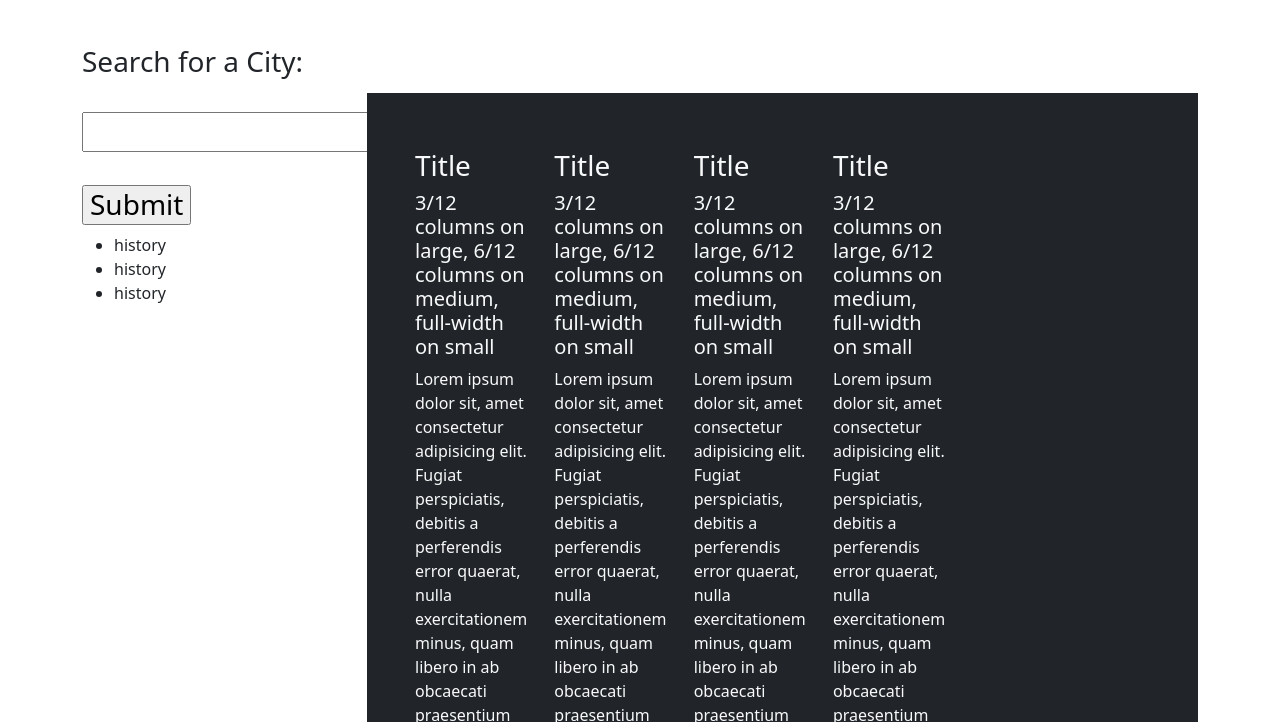
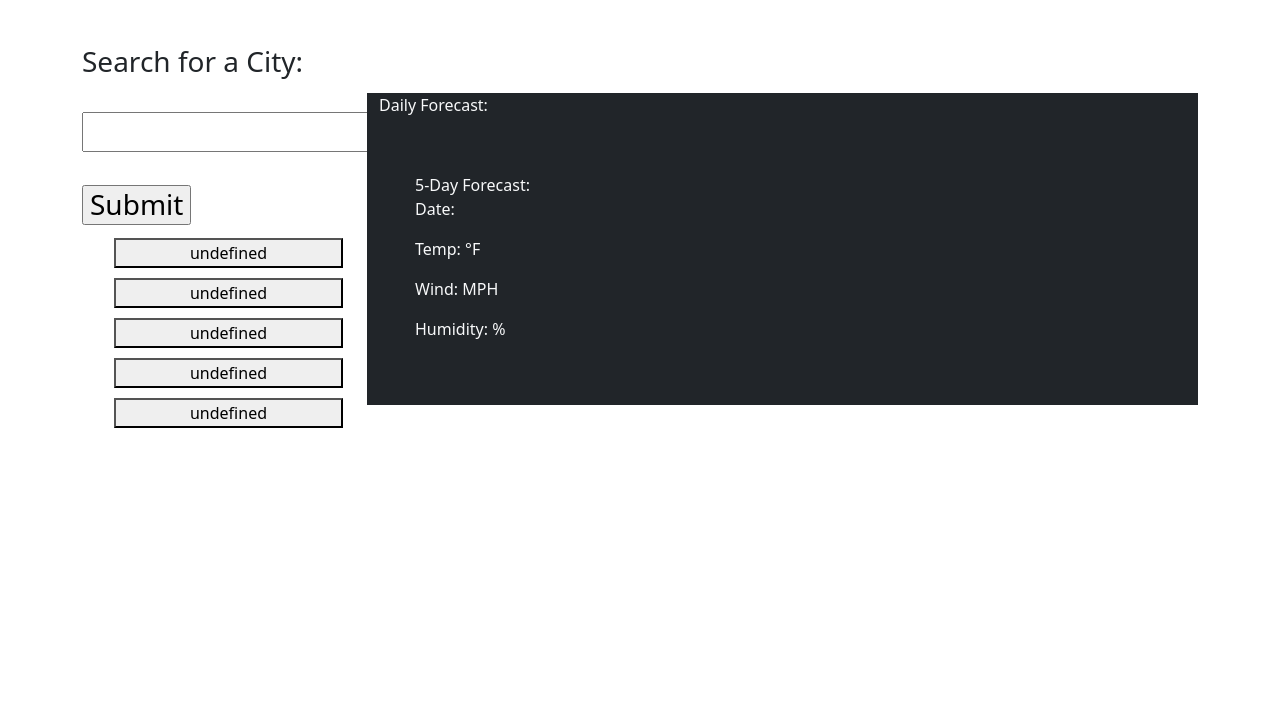
Before and after one commit to krchandler27/weather-widget, a plain HTML site: page index.html in a window 1280 px wide. Shown: the part 78-800 px from the top of the page. Drawn offline with nearby package versions, Linux system fonts and the light colour scheme.

Commit message:
did a ton of work, started to work on styling, also working on fiveDay function, finished saveCity function

```diff
--- a/assets/css/style.css
+++ b/assets/css/style.css
@@ -3,9 +3,18 @@
     color: white;
     text-align: center;
    line-height: 75px;
-
 }
 
 .hide {
     display: none;
 }
+
+#oldCities {
+    display: flex;
+   flex-direction: column;
+}
+
+.searchedCities {
+margin-top: 5px;
+margin-bottom: 5px;
+}
--- a/assets/js/script.js
+++ b/assets/js/script.js
@@ -10,10 +10,9 @@ var searchBox = document.getElementById('searchBox');
 var date = document.getElementById('date');
 var weatherIcon = document.getElementById('weather-icon');
 
-function getAPI(event) {
-    city = document.getElementById('searchBox').value;
+function getAPI(event, prevCity) {
+    city = prevCity || document.getElementById('searchBox').value;
     queryURL = 'http://api.openweathermap.org/data/2.5/weather?q=' + city + '&appid=' + APIKey + '&units=imperial'
-    event.preventDefault();
     var CAPcity = city.charAt(0).toUpperCase() + city.slice(1);
 
     fetch(queryURL)
@@ -32,25 +31,58 @@ function getAPI(event) {
             temp.textContent = data.main.temp;
             wind.textContent = data.wind.speed;
             humidity.textContent = data.main.humidity;
+            var lat = data.coord.lat;
+            var lon = data.coord.lon;
             date.textContent = dayjs().format('MM/DD/YYYY');
-            saveCity(city);
-            // add fetch for second API
+            saveCity(CAPcity);
+           fiveDay(lat, lon);
         })
 }
 
+function fiveDay(lat, lon) {
+    var queryURL2 = `http://api.openweathermap.org/data/2.5/forecast?lat=${lat}&lon=${lon}&appid=${APIKey}&units=imperial`
+    fetch(queryURL2)
+        .then(function (response) {
+            console.log(response);
+            return response.json();
+        })
+        .then(function (data){
+           var tempDay1 = document.getElementById('tempDay1');
+           var windDay1 = document.getElementById('windDay1');
+           var humidityDay1 = document.getElementById('humidityDay1');
+            console.log(data);
+            tempDay1.data.list[2].main.temp;
+            windDay1.data.list[2].wind.speed;
+            humidityDay1.data.list[2].main.humidity;
+        })
+}
+
+displayHistory();
+
 function saveCity(CAPcity) {
     city = document.getElementById('searchBox').value;
-    var searchedCities = JSON.parse(localStorage.getItem(cityName)) || []
+    var searchedCities = JSON.parse(localStorage.getItem('searchedCities')) || []
     searchedCities.push(CAPcity);
     window.localStorage.setItem('searchedCities', JSON.stringify(searchedCities));
+    displayHistory();
 }
-// saveCity function:
-// 1. get the list of searched cities from localstorage (localstorage.getItem('searchedCities') --> want to use JSON.parse to transform into an object/array
-// 2. add the new city to the array of cities
-// 3. set the localstorage to the new array of cities
+
+function displayHistory() {
+    var searchedCities = JSON.parse(localStorage.getItem('searchedCities')) || []
+    document.getElementById('oldCities').innerHTML = ""
+    for (var i = searchedCities.length-1; i >= searchedCities.length-5; i--) {
+        var listItem = document.createElement('button');
+        listItem.setAttribute('class', 'searchedCities');
+        listItem.innerText = searchedCities[i];
+        listItem.addEventListener('click', function (event) {
+            var city = event.target.innerText;
+            getAPI(null, city);
+        });
+        document.getElementById('oldCities').appendChild(listItem);
+    }
+}
 
 submitBtn.addEventListener('click', getAPI);
-// submitBtn.addEventListener('click', saveCity(city));
 
 searchBox.addEventListener("keypress", function (event) {
     if (event.key === "Enter") {
--- a/index.html
+++ b/index.html
@@ -13,11 +13,8 @@
     <h1 id="weather-dashboard">Weather Dashboard</h1>
 </header>
 
-
-
-<!-- Two column layout -->
+<body>
     <section class="container my-5">
-    <!-- Use row class to create row in the container -->
         <div class="row">
             <div class="col-12 col-md-4 col-lg-3">
                 <h3>Search for a City:<br><br>
@@ -25,60 +22,52 @@
                     <br><br>
                     <input type="submit" id="submitBtn">
                 </h3>
-            <ul>
-                <li>history</li>
-                <li>history</li>
-                <li>history</li>
+                <ul id="oldCities">
                 </ul>
             </div>
 
             <div class="col-12 col-md-8 col-lg-9">
                 <section class="container my-5 bg-dark text-light">
-                <div class="row weather">
+                    <div class="row weather">Daily Forecast:
                         <h1 id=cityName><span id="weather-icon"></span></h1>
                         <p class='hide date1'>Date: <span id="date"></span></p>
                         <p class='hide temperature'>Temp: <span id="temp"></span> °F</p>
                         <p class='hide windSpeed'>Wind: <span id="wind"></span> MPH</p>
                         <p class='hide humidity1'>Humidity: <span id="humidity"></span>% </p>
-        <!-- Use col-* classes for different column sizes on different screens -->
+
+
                         <div class="col-12 col-md-8 col-lg-9">
                             <section class="container my-5 bg-dark text-light">
                                 <div class="row">
-                    <div class="col-12 col-md-6 col-lg-3" id="weather-box">
-                        <h3>Title</h3>
-                        <h5>3/12 columns on large, 6/12 columns on medium, full-width on small</h5>
-                        <p>Lorem ipsum dolor sit, amet consectetur adipisicing elit. Fugiat perspiciatis, debitis a
-                            perferendis error
-                            quaerat, nulla exercitationem minus, quam libero in ab obcaecati praesentium hic ipsum
-                            possimus voluptate modi
-                            eius?</p>
+                                    <div class="col-12 col-md-6 col-lg-3" id="weather-box">5-Day Forecast:
+                                        <p class='date1'>Date: <span id="dateDay1"></span></p>
+                                        <p class='temperature'>Temp: <span id="tempDay1"></span> °F</p>
+                                        <p class='windSpeed'>Wind: <span id="windDay1"></span> MPH</p>
+                                        <p class='humidity1'>Humidity: <span id="humidityDay1"></span>% </p>
                                     </div>
                                     <div class="col-12 col-md-6 col-lg-3">
-                        <h3>Title</h3>
-                        <h5>3/12 columns on large, 6/12 columns on medium, full-width on small</h5>
-                        <p>Lorem ipsum dolor sit, amet consectetur adipisicing elit. Fugiat perspiciatis, debitis a
-                            perferendis error
-                            quaerat, nulla exercitationem minus, quam libero in ab obcaecati praesentium hic ipsum
-                            possimus voluptate modi
-                            eius?</p>
+                                        <p class='hide date1'>Date: <span id="date"></span></p>
+                                        <p class='hide temperature'>Temp: <span id="temp"></span> °F</p>
+                                        <p class='hide windSpeed'>Wind: <span id="wind"></span> MPH</p>
+                                        <p class='hide humidity1'>Humidity: <span id="humidity"></span>% </p>
                                     </div>
                                     <div class="col-12 col-md-6 col-lg-3">
-                        <h3>Title</h3>
-                        <h5>3/12 columns on large, 6/12 columns on medium, full-width on small</h5>
-                        <p>Lorem ipsum dolor sit, amet consectetur adipisicing elit. Fugiat perspiciatis, debitis a
-                            perferendis error
-                            quaerat, nulla exercitationem minus, quam libero in ab obcaecati praesentium hic ipsum
-                            possimus voluptate modi
-                            eius?</p>
+                                        <p class='hide date1'>Date: <span id="date"></span></p>
+                                        <p class='hide temperature'>Temp: <span id="temp"></span> °F</p>
+                                        <p class='hide windSpeed'>Wind: <span id="wind"></span> MPH</p>
+                                        <p class='hide humidity1'>Humidity: <span id="humidity"></span>% </p>
                                     </div>
                                     <div class="col-12 col-md-6 col-lg-3">
-                        <h3>Title</h3>
-                        <h5>3/12 columns on large, 6/12 columns on medium, full-width on small</h5>
-                        <p>Lorem ipsum dolor sit, amet consectetur adipisicing elit. Fugiat perspiciatis, debitis a
-                            perferendis error
-                            quaerat, nulla exercitationem minus, quam libero in ab obcaecati praesentium hic ipsum
-                            possimus voluptate modi
-                            eius?</p>
+                                        <p class='hide date1'>Date: <span id="date"></span></p>
+                                        <p class='hide temperature'>Temp: <span id="temp"></span> °F</p>
+                                        <p class='hide windSpeed'>Wind: <span id="wind"></span> MPH</p>
+                                        <p class='hide humidity1'>Humidity: <span id="humidity"></span>% </p>
+                                    </div>
+                                    <div class="col-12 col-md-6 col-lg-3">
+                                        <p class='hide date1'>Date: <span id="date"></span></p>
+                                        <p class='hide temperature'>Temp: <span id="temp"></span> °F</p>
+                                        <p class='hide windSpeed'>Wind: <span id="wind"></span> MPH</p>
+                                        <p class='hide humidity1'>Humidity: <span id="humidity"></span>% </p>
                                     </div>
                                 </div>
                             </section>
@@ -87,14 +76,9 @@
                         </div>
                 </section>
 
-<!-- Four column layout -->
-
                 <script src="assets/js/script.js"></script>
                 <script src="https://cdn.jsdelivr.net/npm/dayjs@1.11.3/dayjs.min.js"
                     integrity="sha256-iu/zLUB+QgISXBLCW/mcDi/rnf4m4uEDO0wauy76x7U=" crossorigin="anonymous"></script>
-
-<body>
-
 </body>
 
 </html>
```
Lines whose indentation alone changed are shown as unchanged.
